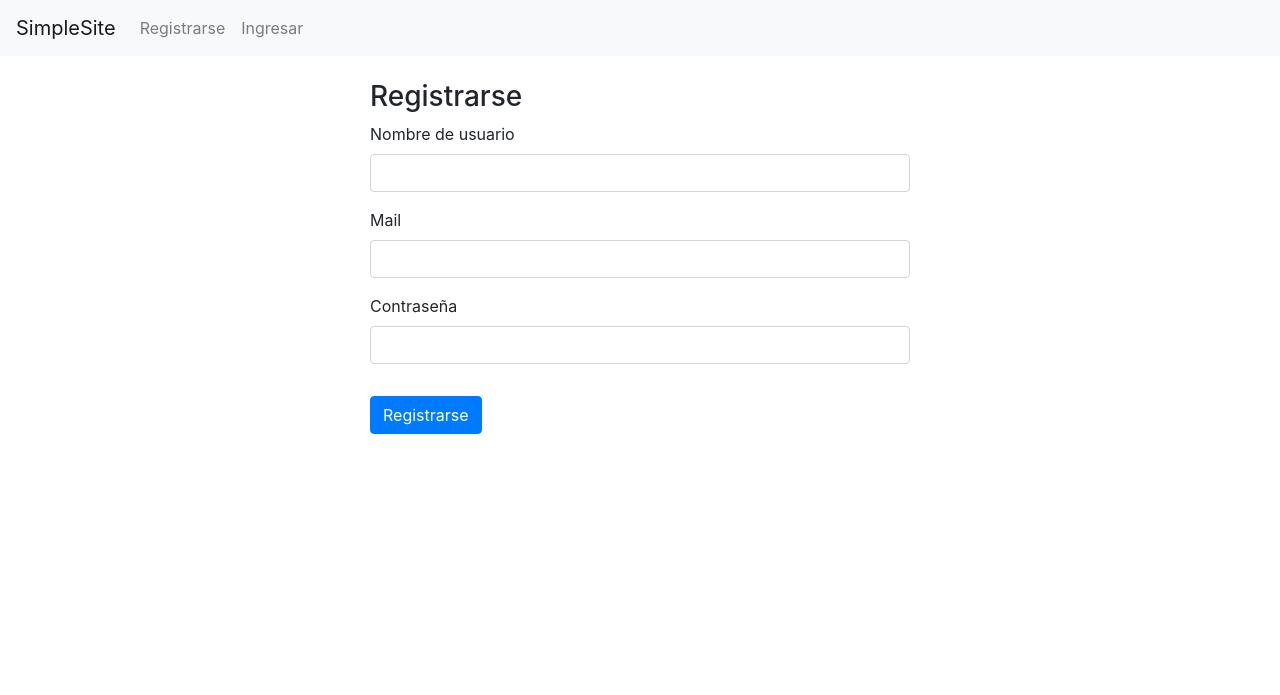
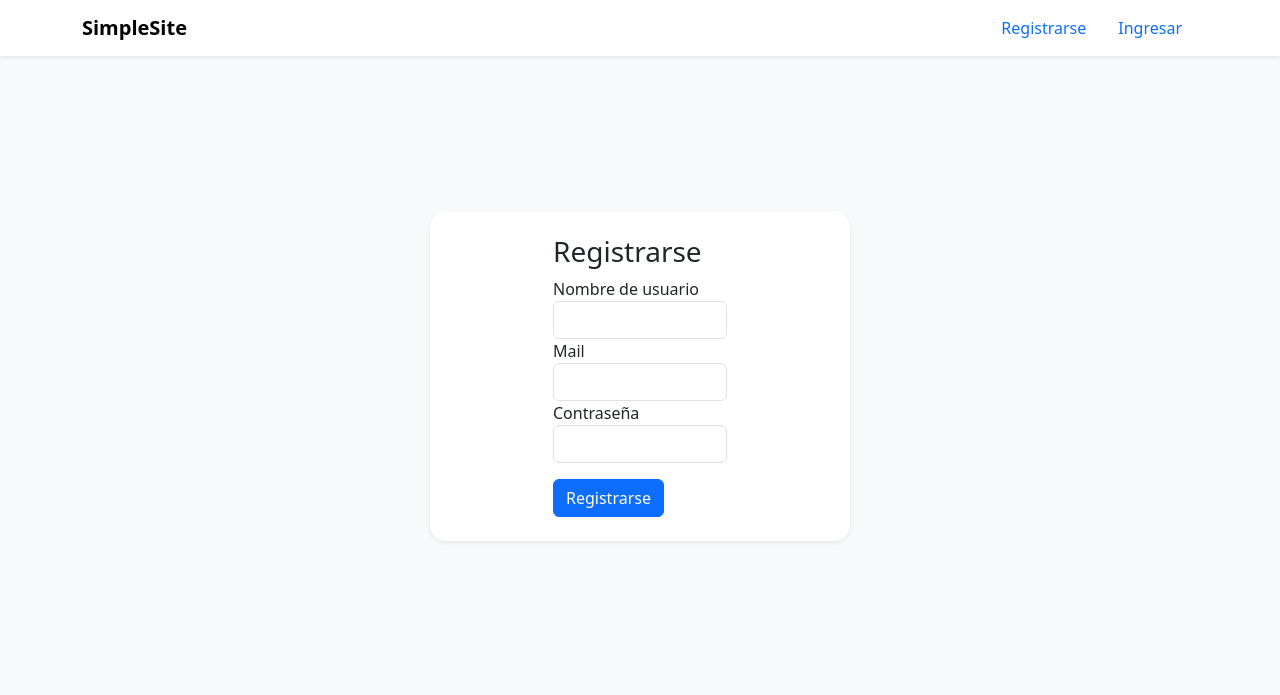
Before and after one commit to electricvocal/simple_django_login, a Django app: template templates/register.html in a window 1280 px wide. Shown: the top 695 px of the page. Run offline with Django 5.2, Linux system fonts and the light colour scheme; the template is opened without the code that fills it, so the values that code supplies are empty; some libraries are stand-ins or nearby versions.

Commit message:
Update base.html

```diff
--- a/templates/base.html
+++ b/templates/base.html
@@ -1,27 +1,37 @@
-<!doctype html>
+<!DOCTYPE html>
 <html lang="es">
 <head>
-    <meta charset="utf-8">
+    <meta charset="UTF-8">
     <meta name="viewport" content="width=device-width, initial-scale=1">
-    <title>Simple Django Login</title>
-    <!-- Bootstrap 4 CDN -->
-    <link rel="stylesheet" href="https://maxcdn.bootstrapcdn.com/bootstrap/4.6.2/css/bootstrap.min.css">
+
+    <title>SimpleSite</title>
+
+    <!-- Bootstrap -->
+    <link rel="stylesheet"
+          href="https://cdn.jsdelivr.net/npm/bootstrap@5.3.2/dist/css/bootstrap.min.css">
+
+    <!-- Custom CSS -->
+    <link rel="stylesheet" href="/static/css/style.css">
 </head>
-  <body>
-    <nav class="navbar navbar-expand-lg navbar-light bg-light">
-      <a class="navbar-brand" href="/">SimpleSite</a>
-      <div class="collapse navbar-collapse">
-        <ul class="navbar-nav mr-auto">
+
+<body class="bg-light">
+
+<nav class="navbar navbar-light bg-white shadow-sm py-2">
+    <div class="container">
+        <a class="navbar-brand fw-bold" href="/">SimpleSite</a>
+
+        <ul class="nav">
             <li class="nav-item"><a class="nav-link" href="/register/">Registrarse</a></li>
             <li class="nav-item"><a class="nav-link" href="/login/">Ingresar</a></li>
         </ul>
     </div>
 </nav>
-    <div class="container py-4">
+
+<div class="container d-flex justify-content-center align-items-center" style="min-height: 80vh;">
+    <div class="login-card shadow-sm p-4 bg-white rounded-4 w-100" style="max-width: 420px;">
         {% block content %}{% endblock %}
     </div>
-    <script src="https://code.jquery.com/jquery-3.5.1.slim.min.js"></script>
-    <script src="https://cdn.jsdelivr.net/npm/popper.js@1.16.1/dist/umd/popper.min.js"></script>
-    <script src="https://maxcdn.bootstrapcdn.com/bootstrap/4.6.2/js/bootstrap.min.js"></script>
+</div>
+
 </body>
 </html>
```
Lines whose indentation alone changed are shown as unchanged.
